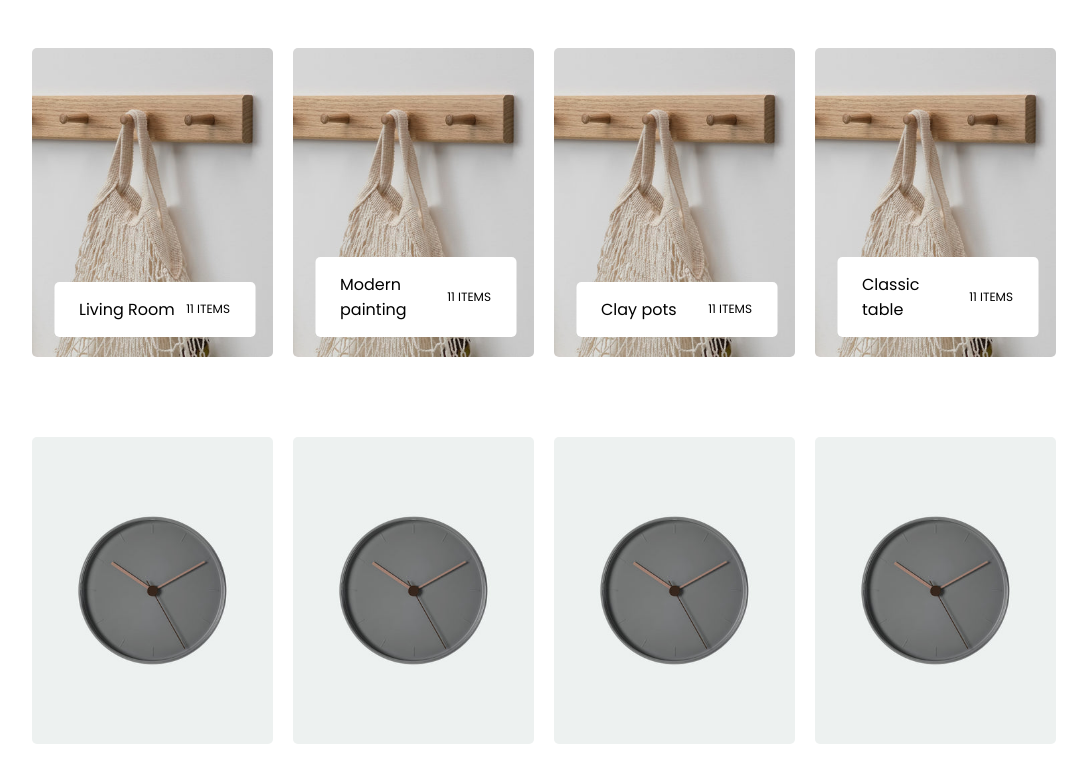
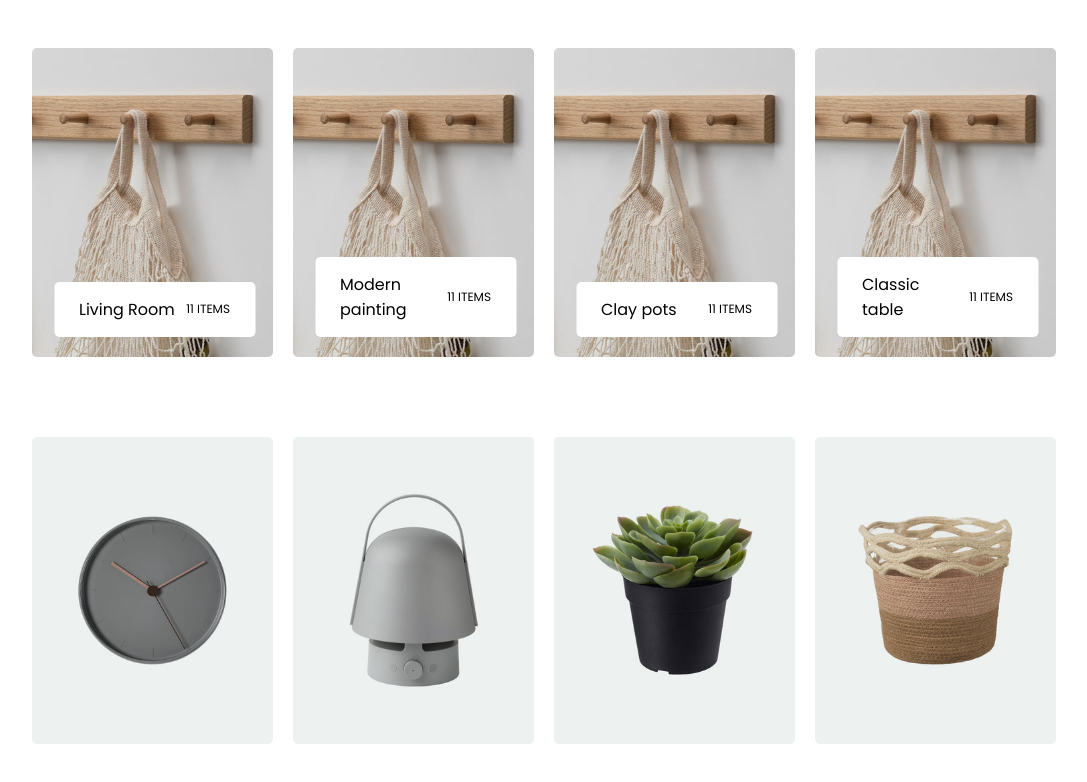
Before and after one commit to YogitaMehmi/hover-practice, a plain HTML site: page transform-scale.html in a window 1280 px wide. Shown: the whole page, without its empty margins (96-1183 px from the left). Drawn offline with Linux system fonts and the light colour scheme.

```diff
--- a/transform-scale.html
+++ b/transform-scale.html
@@ -194,7 +194,7 @@
                 <div class="col w25">
 
                     <div class="card new-arrival-card">
-                        <img class="new-arrival-product-image" src="assets/decor-product.jpg" alt="!">
+                        <img class="new-arrival-product-image" src="assets/decor-product-1.jpg" alt="!">
 
                         <div class="new-arrival-btn-wrapper">
 
@@ -268,7 +268,7 @@
                 <div class="col w25">
 
                     <div class="card new-arrival-card">
-                        <img class="new-arrival-product-image" src="assets/decor-product.jpg" alt="!">
+                        <img class="new-arrival-product-image" src="assets/decor-product-2.jpg" alt="!">
 
                         <div class="new-arrival-btn-wrapper">
 
@@ -342,7 +342,7 @@
                 <div class="col w25">
 
                     <div class="card new-arrival-card">
-                        <img class="new-arrival-product-image" src="assets/decor-product.jpg" alt="!">
+                        <img class="new-arrival-product-image" src="assets/decor-product-3.jpg" alt="!">
 
                         <div class="new-arrival-btn-wrapper">
 
```
Also changed, not shown: assets/decor-product-1.jpg (added), assets/decor-product-2.jpg (added), assets/decor-product-3.jpg (added).
